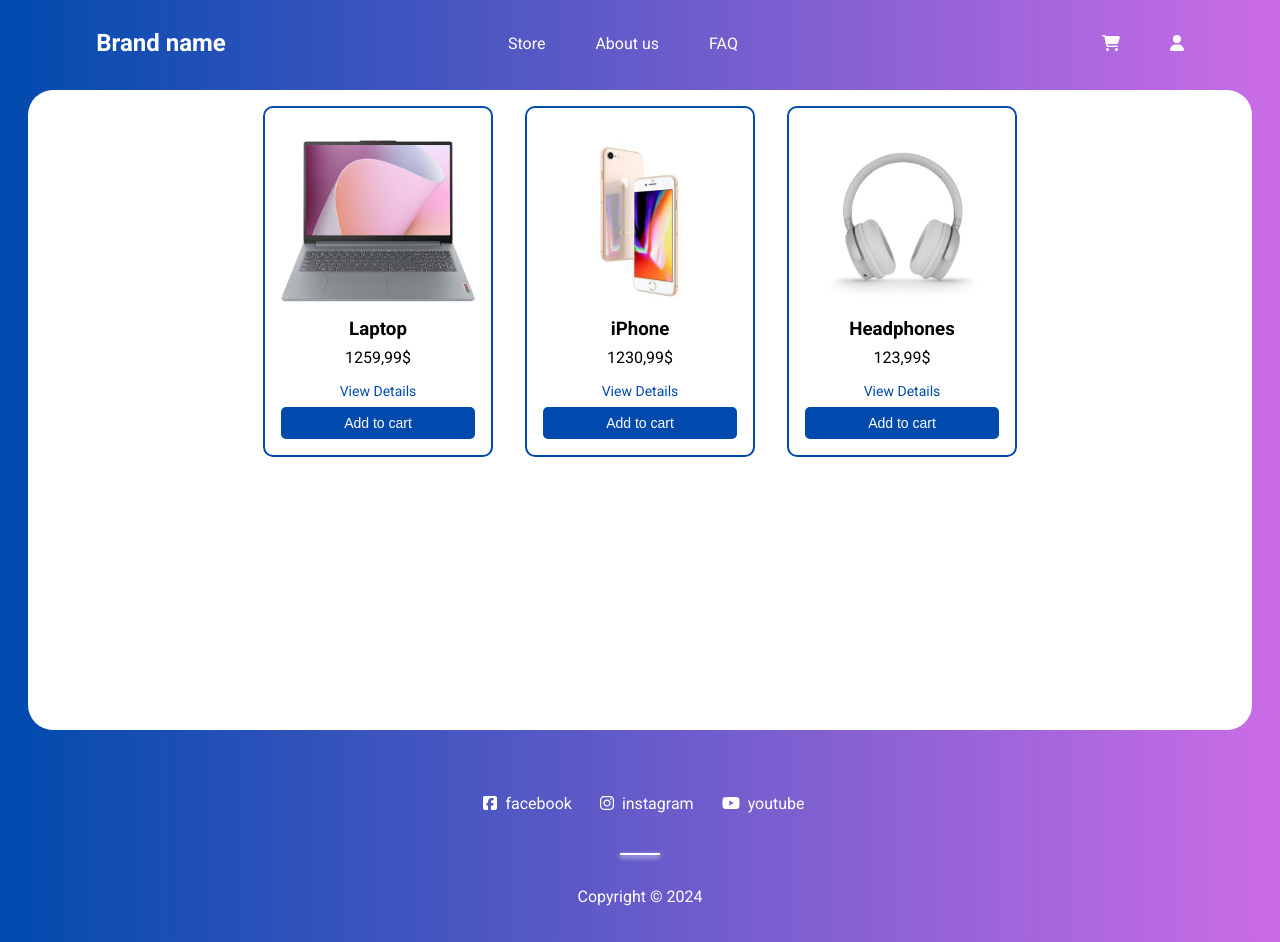
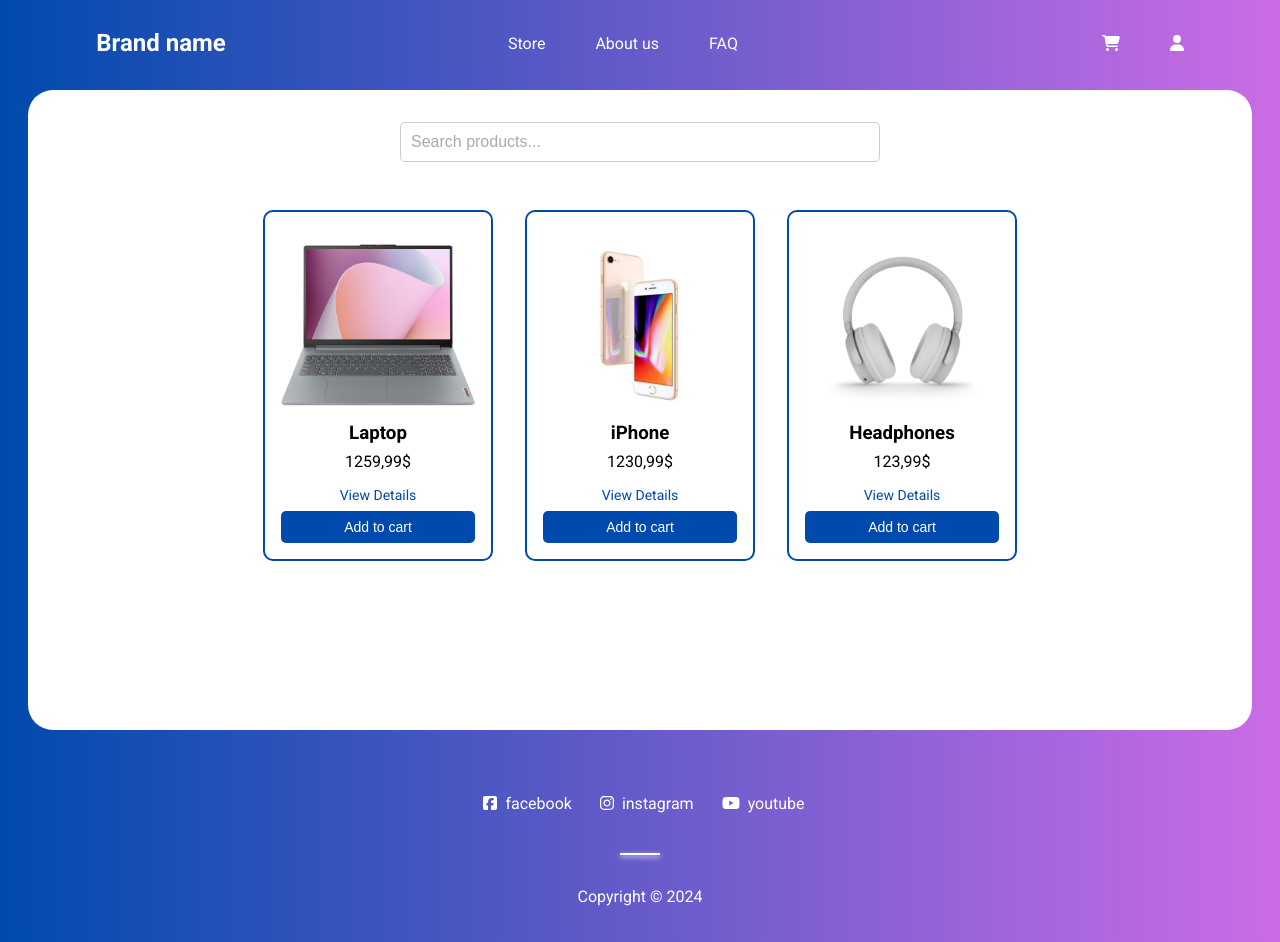
Before and after one commit to VictoriyaK19/online-store, a Vue app: page /store in a window 1280 px wide. Built offline with nearby package versions, Linux system fonts and the light colour scheme; no server answers.

Commit message:
adding search bar

```diff
--- a/src/pages/TheStore.vue
+++ b/src/pages/TheStore.vue
@@ -1,7 +1,15 @@
 <template>
   <div class="background">
+    <div class="search-bar">
+      <input
+        type="text"
+        v-model="searchQuery"
+        placeholder="Search products..."
+        class="search-input"
+      />
+    </div>
     <div class="store">
-      <div class="product" v-for="product in products" :key="product.productId">
+      <div class="product" v-for="product in filteredProducts" :key="product.productId">
         <div v-if="!product.imageLoaded" class="loading-gif">
           <img src="https://i.gifer.com/ZKZg.gif" />
         </div>
@@ -18,6 +26,9 @@
         <button class="add-to-cart-button" @click="addToCart(product)">
           Add to cart
         </button>
+      </div>
+      <div v-if="!filteredProducts.length && searchQuery" class="no-results">
+        No results found.
       </div>
     </div>
     <product-added-message
@@ -37,6 +48,7 @@ export default {
       products,
       addedToCart: false,
       addedToCartProduct: null,
+      searchQuery: ''
     };
   },
   components: {
@@ -60,16 +72,21 @@ export default {
         }, 2000);
       } catch (error) {
         console.error("Error adding product to cart:", error);
-
       }
     },
+  },
+  computed: {
+    filteredProducts() {
+      return this.products.filter(product =>
+        product.name.toLowerCase().includes(this.searchQuery.toLowerCase())
+      );
+    }
   },
   mounted() {
     this.products.forEach((product) => {
       product.imageLoaded = false;
     });
   },
-
 };
 </script>
 
@@ -153,4 +170,28 @@ p {
   height: auto;
   border-radius: 10px 10px 0 0;
 }
+
+
+.search-bar {
+  margin: 2rem auto ;
+  max-width: 30rem;
+}
+
+.search-input {
+  width: 100%;
+  padding: 10px;
+  font-size: 16px;
+  border: 1px solid #ccc;
+  border-radius: 5px;
+  box-sizing: border-box;
+}
+
+.search-input::placeholder {
+  color: #aaa;
+}
+
+.search-input:focus {
+  outline: none;
+  border-color: #002b72;
+}
 </style>
```
Lines whose indentation alone changed are shown as unchanged.
